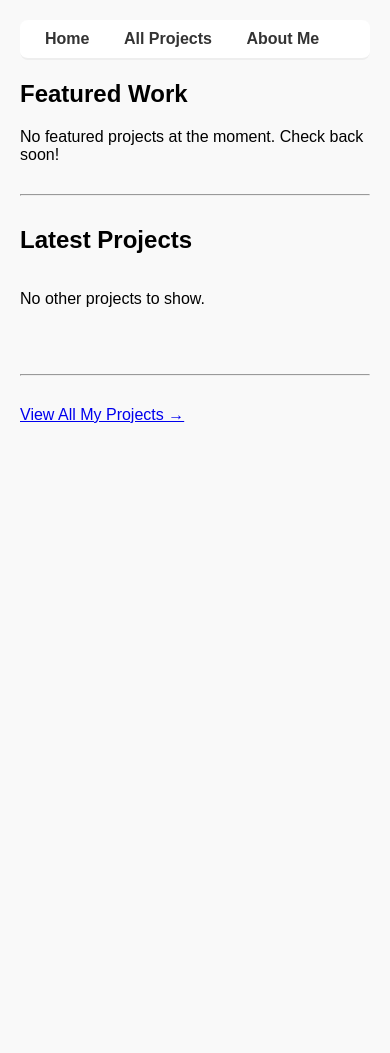
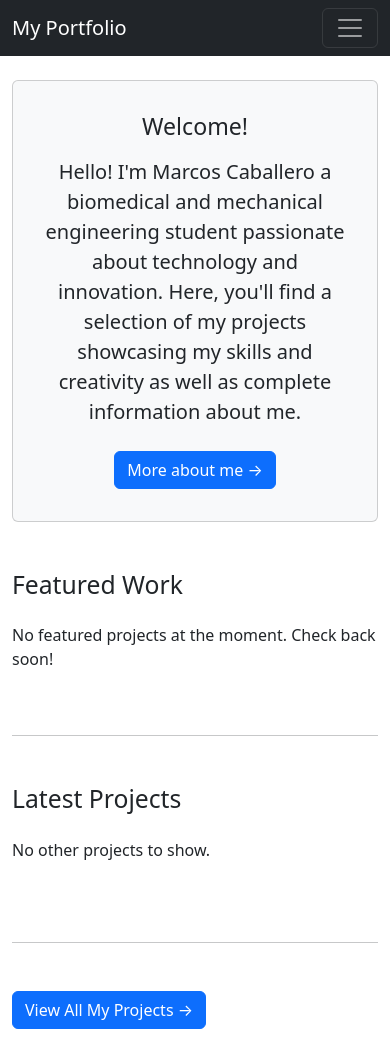
Before and after one commit to marcos-caballeronieto/my-web-portfolio, a Django app: page / in a window 390 px wide. Before the commit the page ends 423 px from the top, so only its background shows below. Run offline with Django 5.2, Linux system fonts and the light colour scheme; data that the repository does not hold is empty.

Commit message:
feat(ui): Implement Bootstrap and redesign entire site
This commit replaces all custom CSS with the Bootstrap 5.3 framework to create a professional, modern, and responsive design.

- Add Bootstrap 5.3.8 CDN (CSS and JS Bundle)
- Replace custom navigation with a responsive Bootstrap navbar
- Fix integrity hash errors by using official CDN links
- Redesign homepage with card, grid, and horizontal scroll layout
- Add "About Me" teaser card to homepage
- Redesign "All Projects" page as a responsive card grid
- Redesign "Project Detail" page with a clean, centered layout

```diff
--- a/portfolio/templates/about.html
+++ b/portfolio/templates/about.html
@@ -2,7 +2,7 @@
 
 {% block content %}
     <h1>About Me</h1>
-    <p>This is my bio. I am a web developer...</p>
+    <p>This is my bio. I am a biomedical and mechanical student...</p>
 
     <h2>Education</h2>
     <ul>
--- a/portfolio/templates/home.html
+++ b/portfolio/templates/home.html
@@ -1,85 +1,69 @@
 {% extends 'base.html' %}
-
-{% block extra_styles %}
-<style>
-    .latest-projects-wrapper {
-        overflow-x: auto;
-        white-space: nowrap;
-        padding-bottom: 20px;
-    }
-
-    .project-small {
-        display: inline-block;
-        width: 280px;
-        margin-right: 15px;
-        vertical-align: top;
-        white-space: normal;
-
-        border: 1px solid #ccc;
-        border-radius: 8px;
-        background: #fff;
-        padding: 10px;
-    }
-
-    .project-small img {
-        max-width: 100%;
-        height: 150px;
-        object-fit: cover;
-        border-radius: 4px;
-    }
-
-    .project-small h4 {
-        margin-top: 5px;
-        margin-bottom: 5px;
-        overflow: hidden;
-        text-overflow: ellipsis;
-    }
-</style>
-{% endblock %}
 
 {% block content %}
 
-    <h2>Featured Work</h2>
+    <div class="card bg-light p-3 p-md-4 mb-5">
+        <div class="card-body text-center">
+            <h2 class="card-title h3 mb-3">Welcome!</h2>
+            <p class="card-text lead" style="max-width: 600px; margin: 0 auto 1.5rem auto;">
+                Hello! I'm Marcos Caballero a biomedical and mechanical engineering student passionate about technology and innovation. Here, you'll find a selection of my projects showcasing my skills and creativity as well as complete information about me.
+            </p>
+            <a href="{% url 'about' %}" class="btn btn-primary">
+                More about me &rarr;
+            </a>
+        </div>
+    </div>
+
+    <h2 class="mb-4">Featured Work</h2>
+
+    <div class="row row-cols-1 row-cols-md-2 g-4">
         {% for project in featured_projects %}
-        <div class="project">
-            <h3>
-                <a href="{% url 'project_detail' project.pk %}">
+            <div class="col">
+                <div class="card h-100">
+                    {% if project.image %}
+                        <img src="{{ project.image.url }}" class="card-img-top" alt="{{ project.title }}">
+                    {% endif %}
+                    <div class="card-body">
+                        <h5 class="card-title">
+                            <a href="{% url 'project_detail' project.pk %}" class="text-decoration-none">
                                 {{ project.title }}
                             </a>
-            </h3>
-            {% if project.image %}
-                <img src="{{ project.image.url }}" alt="{{ project.title }}">
-            {% endif %}
-            <p>{{ project.description|truncatewords:30 }}</p>
+                        </h5>
+                        <p class="card-text">{{ project.description|truncatewords:20 }}</p>
+                    </div>
+                </div>
             </div>
         {% empty %}
             <p>No featured projects at the moment. Check back soon!</p>
         {% endfor %}
+    </div>
 
-    <hr style="margin: 30px 0;">
+    <hr class="my-5">
 
-    <h2>Latest Projects</h2>
+    <h2 class="mb-4">Latest Projects</h2>
 
-    <div class="latest-projects-wrapper">
+    <div class="d-flex overflow-auto pb-3">
         {% for project in latest_projects %}
-            <div class="project-small">
+            <div class="card flex-shrink-0 me-3" style="width: 18rem;">
                 {% if project.image %}
-                    <a href="{% url 'project_detail' project.pk %}">
-                        <img src="{{ project.image.url }}" alt="{{ project.title }}">
-                    </a>
+                    <img src="{{ project.image.url }}" class="card-img-top" alt="{{ project.title }}" style="height: 180px; object-fit: cover;">
                 {% endif %}
-                <h4>
-                    <a href="{% url 'project_detail' project.pk %}">
+                <div class="card-body">
+                    <h5 class="card-title">
+                        <a href="{% url 'project_detail' project.pk %}" class="text-decoration-none">
                             {{ project.title }}
                         </a>
-                </h4>
+                    </h5>
+                </div>
             </div>
         {% empty %}
             <p>No other projects to show.</p>
         {% endfor %}
     </div>
 
-    <hr style="margin: 30px 0;">
-    <a href="{% url 'project_list' %}">View All My Projects &rarr;</a>
+    <hr class="my-5">
+    <a href="{% url 'project_list' %}" class="btn btn-primary">
+        View All My Projects &rarr;
+    </a>
 
 {% endblock %}
--- a/templates/base.html
+++ b/templates/base.html
@@ -1,29 +1,48 @@
 <!DOCTYPE html>
 <html>
 <head>
+
     <title>My Web Portfolio</title>
-    <style>
-        body { font-family: sans-serif; max-width: 800px; margin: auto; padding: 20px; background-color: #f9f9f9; }
-        nav { background: #fff; border-bottom: 2px solid #eee; padding: 10px; margin-bottom: 20px; border-radius: 8px; }
-        nav a { padding: 10px 15px; text-decoration: none; font-weight: bold; color: #333; }
-        nav a:hover { background-color: #eee; border-radius: 4px; }
-        .project { border: 1px solid #ccc; border-radius: 8px; padding: 16px; margin-bottom: 20px; background: #fff; }
-        .project img { max-width: 100%; border-radius: 4px; }
-    </style>
+
     {% block extra_styles %}
     {% endblock %}
+
+    <link href="https://cdn.jsdelivr.net/npm/bootstrap@5.3.3/dist/css/bootstrap.min.css" rel="stylesheet" integrity="sha384-QWTKZyjpPEjISv5WaRU9OFeRpok6YctnYmDr5pNlyT2bRjXh0JMhjY6hW+ALEwIH" crossorigin="anonymous">
+
 </head>
 <body>
 
-    <nav>
-        <a href="{% url 'home' %}">Home</a>
-        <a href="{% url 'project_list' %}">All Projects</a> <a href="{% url 'about' %}">About Me</a>
+    <nav class="navbar navbar-expand-lg navbar-dark bg-dark">
+        <div class="container-fluid">
+            <a class="navbar-brand" href="{% url 'home' %}">My Portfolio</a>
+
+            <button class="navbar-toggler" type="button" data-bs-toggle="collapse" data-bs-target="#navbarNav">
+                <span class="navbar-toggler-icon"></span>
+            </button>
+
+            <div class="collapse navbar-collapse" id="navbarNav">
+                <ul class="navbar-nav">
+                    <li class="nav-item">
+                        <a class="nav-link" href="{% url 'home' %}">Home</a>
+                    </li>
+                    <li class="nav-item">
+                        <a class="nav-link" href="{% url 'project_list' %}">All Projects</a>
+                    </li>
+                    <li class="nav-item">
+                        <a class="nav-link" href="{% url 'about' %}">About Me</a>
+                    </li>
+                </ul>
+            </div>
+
+        </div>
     </nav>
 
-    <main>
+    <main class="container my-4">
         {% block content %}
         {% endblock %}
     </main>
 
+    <script src="https://cdn.jsdelivr.net/npm/bootstrap@5.3.8/dist/js/bootstrap.bundle.min.js" integrity="sha384-FKyoEForCGlyvwx9Hj09JcYn3nv7wiPVlz7YYwJrWVcXK/BmnVDxM+D2scQbITxI" crossorigin="anonymous"></script>
+
 </body>
 </html>
```
Also changed, not shown: portfolio/templates/project_detail.html (+20 -11 lines), portfolio/templates/project_list.html (+24 -13 lines). Lines whose indentation alone changed are shown as unchanged.
